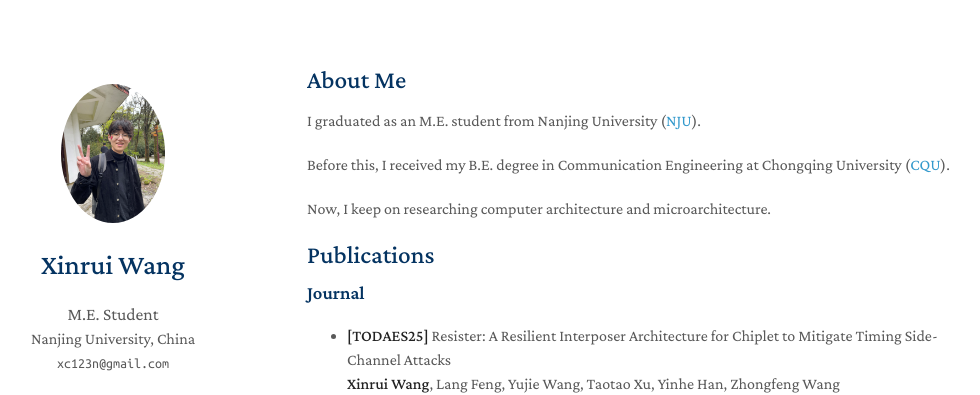
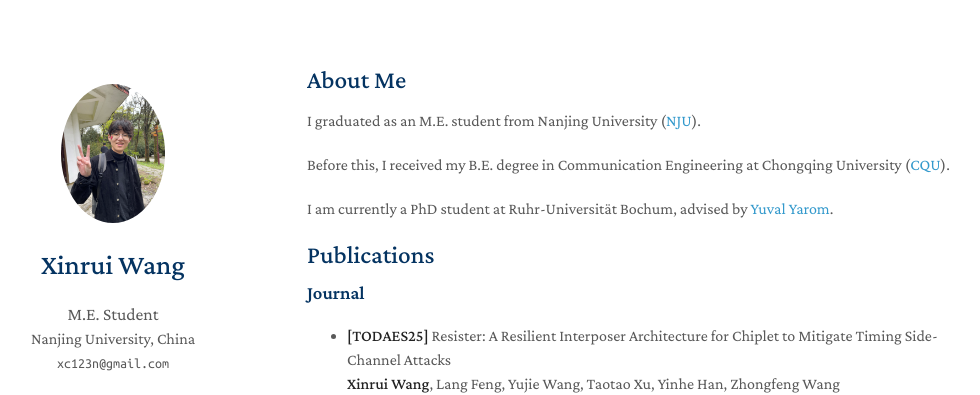
Before and after one commit to XC1a/XC1a.github.io, a Jekyll site: the page built from index.md, in a window 1280 px wide and 1088 px high. Shown: the top 395 px of the window, without its empty margins (163-1143 px from the left). Built offline with Jekyll 4.4.1, drawn with Linux system fonts in a browser that asks for light colours; nearby versions of some CDN libraries; a style sheet for code colours, icons or effects is not loaded; our own code applies the rules of GitHub Pages for plain Markdown files.

Commit message:
Update index.md

```diff
--- a/index.md
+++ b/index.md
@@ -8,7 +8,7 @@ I graduated as an M.E. student from Nanjing University ([NJU](https://www.nju.ed
 
 Before this, I received my B.E. degree in Communication Engineering at Chongqing University ([CQU](https://english.cqu.edu.cn/)).
 
-Now, I keep on researching computer architecture and microarchitecture.
+I am currently a PhD student at Ruhr-Universität Bochum, advised by [Yuval Yarom](https://yuval.yarom.org/).
 
 
 ## Publications
```
